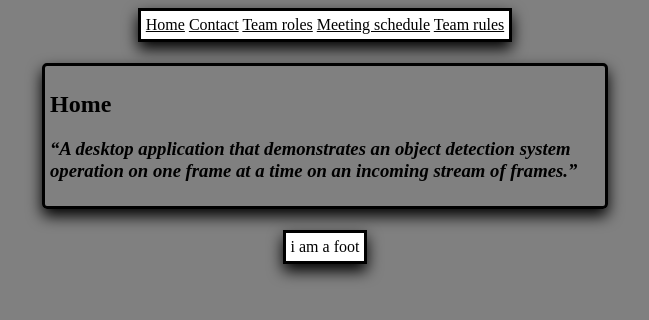
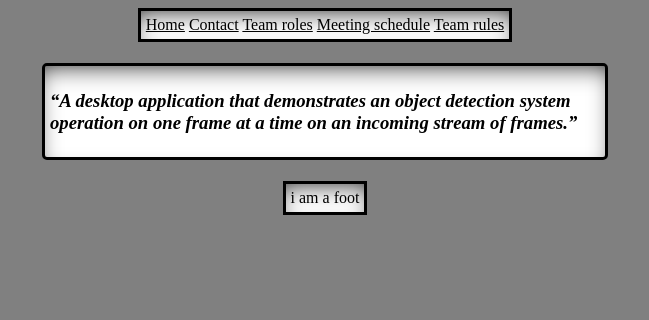
Before and after one commit to jay1723/ObjectDetectionWebsite, a Jekyll site: the page built from index.md, in a window 1280 px wide. Shown: the top 320 px of the page, without its empty margins (315-964 px from the left). Built offline with Jekyll 4.4.1, drawn with Linux system fonts in a browser that asks for light colours.

Commit message:
work on theme / layout

```diff
--- a/_layouts/default.html
+++ b/_layouts/default.html
@@ -16,7 +16,6 @@
 		</nav>
 
 		<section class='content'>
-			<h2>{{ page.title }}</h2>
 			{{ content }}
 		</section>
 
--- a/css/style.css
+++ b/css/style.css
@@ -9,14 +9,15 @@ body {
 nav {
 	background-color: white;
 	border: solid black;
-	box-shadow: 0px 7px 15px black;
+	box-shadow: inset 0px 10px 27px -12px black;
 	padding: 5px;
 }
 
 section.content {
+	background-color: white;
 	border: solid black;
 	border-radius: 5px;
-	box-shadow: 0px 7px 15px black;
+	box-shadow: inset 0px 10px 27px -12px black;
 	margin-top: 21px;
 	margin-bottom: 21px;
 	max-width: 550px;
@@ -27,7 +28,7 @@ section.content {
 footer {
 	background-color: white;
 	border: solid black;
-	box-shadow: 0px 7px 15px black;
+	box-shadow: inset 0px 10px 27px -12px black;
 	padding: 5px;
 }
 
@@ -39,11 +40,11 @@ a {
 a:hover {
 	background-color: lightblue;
 	color: black;
-	text-decoration: none;
+	text-decoration: underline solid black;
 }
 
 a:visited {
-	background-color: lightyellow;
+	background-color: lightblue;
 	color: black;
-	text-decoration: none;
+	text-decoration: underline solid black;
 }
```
